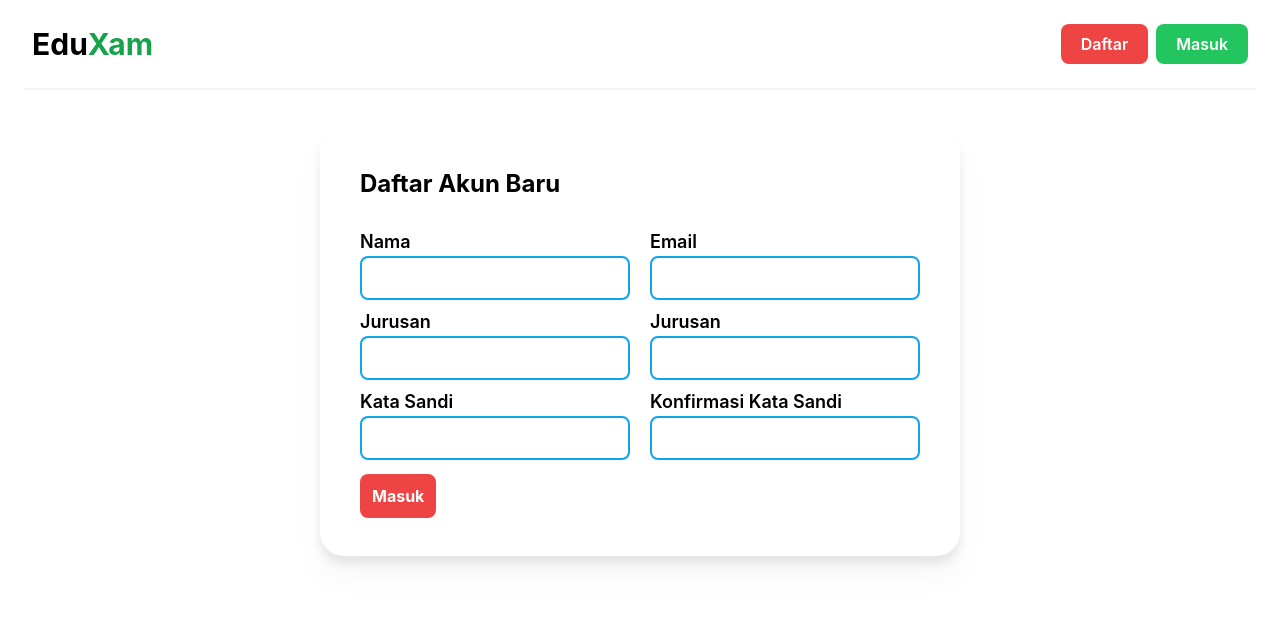
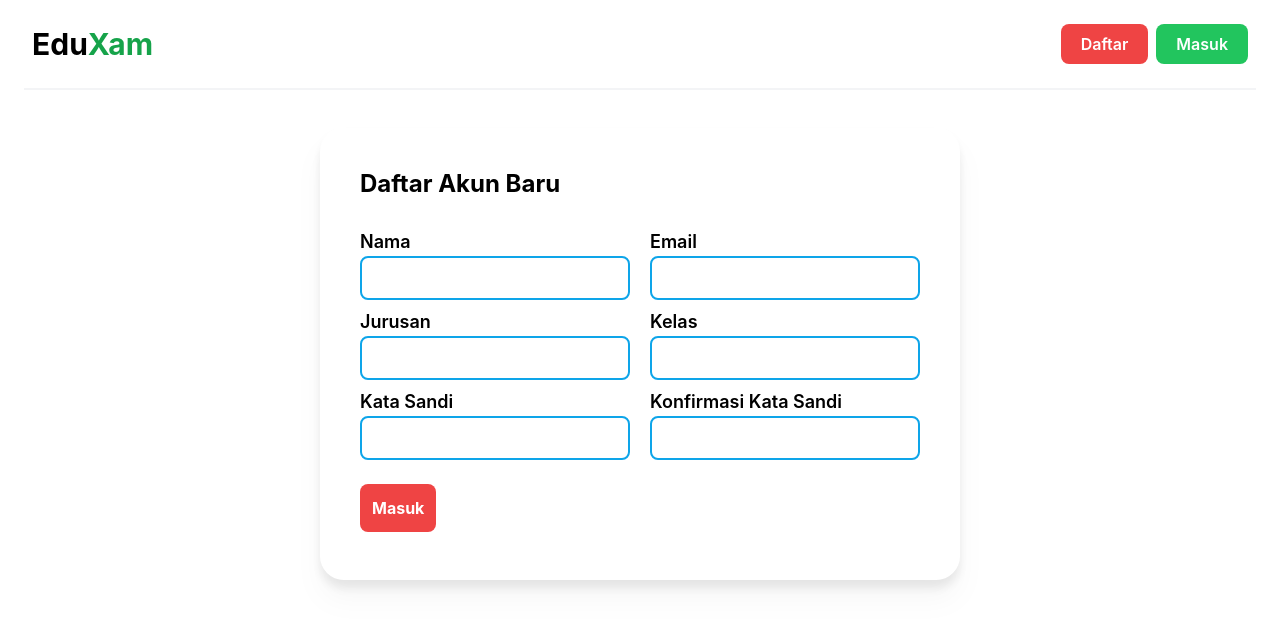
Before and after one commit to zakyfn3320/eduxam, a React (Create React App) app: page /register in a window 1280 px wide. Shown: the top 628 px of the page. Built offline with nearby package versions, Linux system fonts and the light colour scheme.

Commit message:
eduxam: add auth to register

```diff
--- a/src/pages/Register.js
+++ b/src/pages/Register.js
@@ -1,8 +1,29 @@
-import React from 'react'
+import React, { useContext, useEffect, useState } from 'react'
 import { Link } from 'react-router-dom'
 import TextInput from '../components/TextInput'
+import { AuthenticationContext } from '../hooks/Authentication'
 
 const Register = () => {
+
+    const [auth, setAuth] = useState({ email: '', password: '' })
+
+    const authentication = useContext(AuthenticationContext)
+
+    useEffect(() => {
+        console.log('Authentication', authentication)
+    }, [authentication])
+
+    const doSignIn = () => {
+        authentication.setUserState(auth)
+        console.log('first', auth)
+    }
+
+    const handleValue = (e) => {
+        setAuth(prev => ({
+            ...prev, [e.target.name]: e.target.value
+        }))
+    }
+
     return (
         <div className='py-32 flex justify-center items-center'>
             <div className='bg-white w-5/6 md:w-4/5 lg:w-1/2 rounded-3xl drop-shadow-xl'>
@@ -10,19 +31,19 @@ const Register = () => {
                     <h1 className='text-2xl font-bold'>Daftar Akun Baru</h1>
                     <br />
                     <div className="grid md:gap-5 md:grid-cols-2">
-                        <TextInput type="text">Nama</TextInput>
-                        <TextInput type="email">Email</TextInput>
+                        <TextInput onChange={handleValue} name='name' type="text">Nama</TextInput>
+                        <TextInput onChange={handleValue} name='email' type="email">Email</TextInput>
                     </div>
                     <div className="grid md:gap-5 md:grid-cols-2">
-                        <TextInput type="text">Jurusan</TextInput>
-                        <TextInput type="text">Jurusan</TextInput>
+                        <TextInput onChange={handleValue} name='major' type="text">Jurusan</TextInput>
+                        <TextInput onChange={handleValue} name='class' type="text">Kelas</TextInput>
                     </div>
                     <div className="grid md:gap-5 md:grid-cols-2 mb-5">
-                        <TextInput type="password">Kata Sandi</TextInput>
-                        <TextInput type="password">Konfirmasi Kata Sandi</TextInput>
+                        <TextInput onChange={handleValue} name='password' type="password">Kata Sandi</TextInput>
+                        <TextInput onChange={handleValue} name='passwordConfirm' type="password">Konfirmasi Kata Sandi</TextInput>
                     </div>
                     <div className="mb-2">
-                        <Link to='/login' className='p-3 bg-red-500 rounded-lg text-white font-bold shrink'><span>Masuk</span></Link>
+                        <button onClick={doSignIn} className='p-3 bg-red-500 rounded-lg text-white font-bold shrink'><span>Masuk</span></button>
                     </div>
                 </div>
             </div>
```
